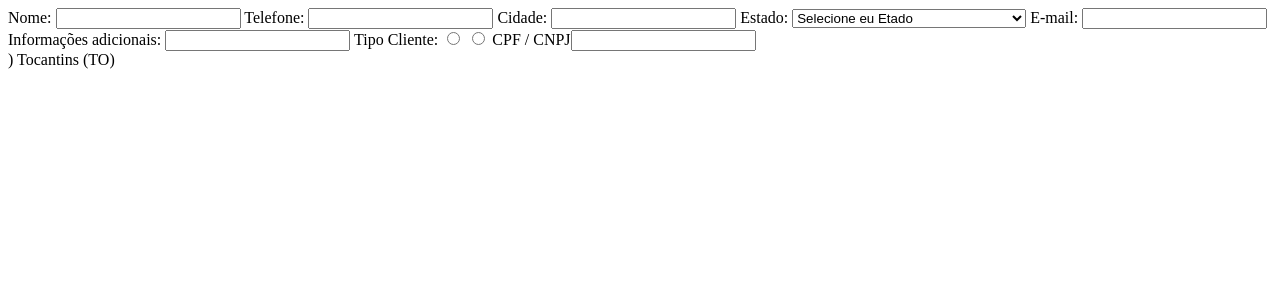
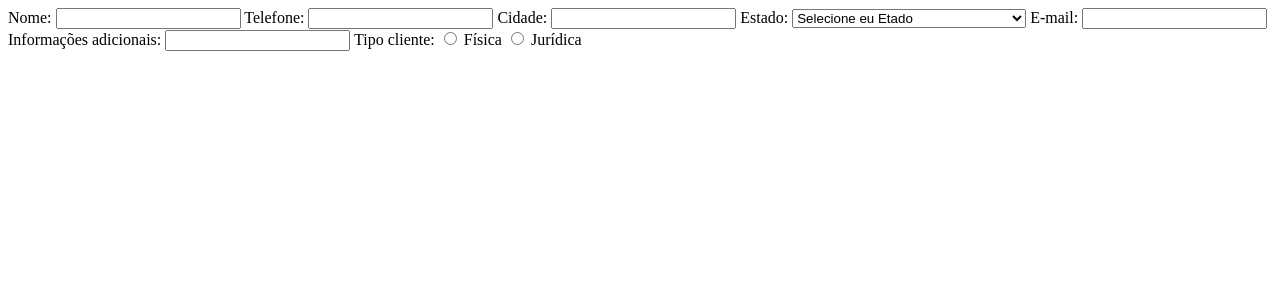
Before and after one commit to Wolaci/Crud_PDO, a PHP site: page / in a window 1280 px wide. Shown: the top 300 px of the page. Run offline with PHP 8.4, Linux system fonts and the light colour scheme.

Commit message:
Criação do campo radio do tipo do cliente

```diff
--- a/app/index.php
+++ b/app/index.php
@@ -41,9 +41,10 @@
 		</select>
 		E-mail: <input type="text" name="email">
 		Informações adicionais: <input type="text" name="informacao">
-		Tipo Cliente: <input type="radio" name="fisica"> <input type="radio" name="Juridica">
-		CPF / CNPJ<input type="text" name="cpf">
+Tipo cliente:
+<input type="radio" name="opcao" value="op1"> Física
+<input type="radio" name="opcao" value="op2"> Jurídica
+
 	</form>
 </body>
-</html>)
-Tocantins (TO)
+</html>
```
